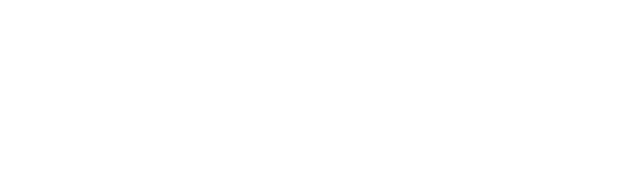
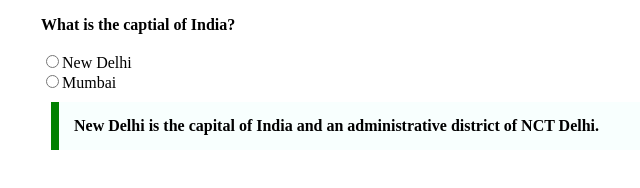
Before and after one commit to acciojob/trivia-Nadikuda, a website: page main.html in a window 1280 px wide. Shown: the whole page, without its empty margins (7-647 px from the left). Drawn offline with Linux system fonts and the light colour scheme.

Commit message:
created a submission

```diff
--- a/main.html
+++ b/main.html
@@ -10,7 +10,16 @@
 	<!-- the entire body must be written by student -->
     <script type="text/javascript" src="./script.js">
 </script>
+	<blockquote>
+ <b>What is the captial of India?</b>
+	<br>
+		<br>
+			<input type="radio" required>New Delhi <br>
+			<input type="radio" required>Mumbai <br>
 
+			<p class="text">New Delhi is the capital of India and an administrative district of NCT Delhi.</p>
+
+	</blockquote>
 </body>
 
 </html>
--- a/styles.css
+++ b/styles.css
@@ -1,2 +1,10 @@
 
 /* Your CSS Code here. */
+.text{
+	width:600px;
+	margin:10px;
+	padding:15px;
+	border-left:8px solid green;
+	background-color:#f8fffe;
+	font-weight:bold;
+}
```
